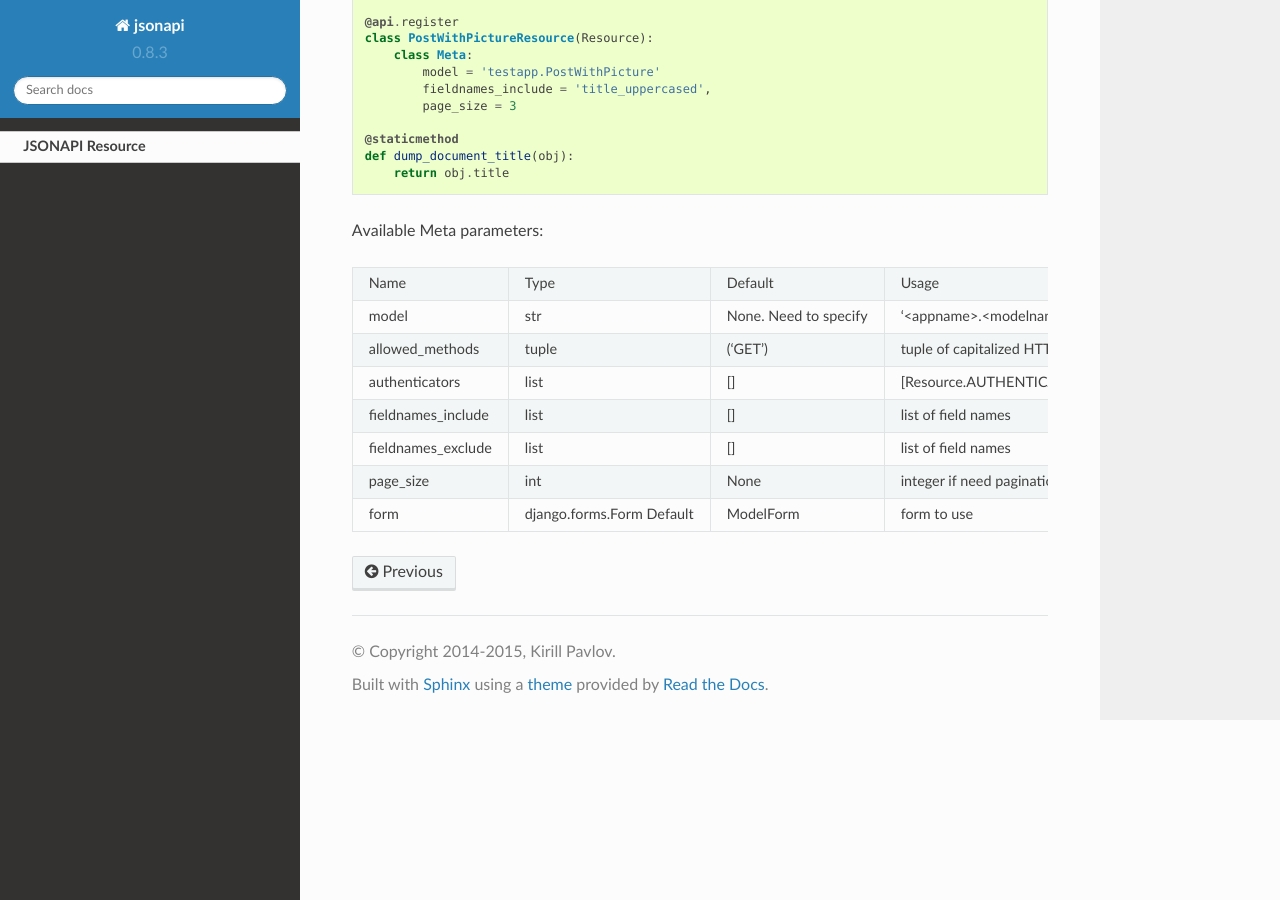
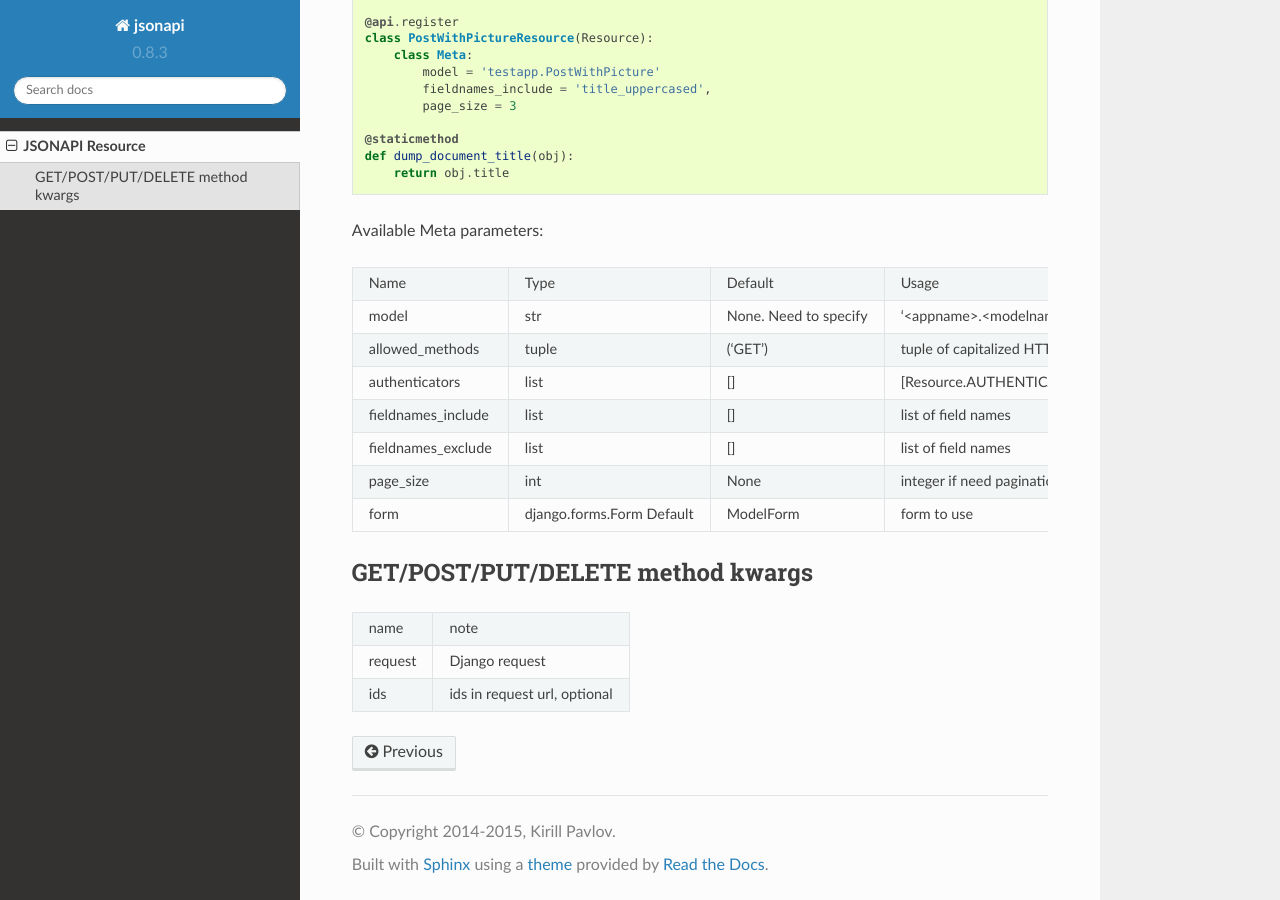
Before and after one commit to pavlov99/jsonapi, a Sphinx documentation site: the page built from docs/source/resource.rst, in a window 1280 px wide and 900 px high, scrolled down 584 px. Built offline with Sphinx 7.4.7 and the Read the Docs theme 2.0.0, drawn with Linux system fonts in a browser that asks for light colours.

Commit message:
add documentation to resource

```diff
--- a/docs/source/resource.rst
+++ b/docs/source/resource.rst
@@ -59,3 +59,14 @@ Available Meta parameters:
 +--------------------+---------------------------+-----------------------+-----------------------------------+
 | form               | django.forms.Form Default | ModelForm             | form to use                       |
 +--------------------+---------------------------+-----------------------+-----------------------------------+
+
+GET/POST/PUT/DELETE method kwargs
+---------------------------------
+
++---------+--------------------------------+
+| name    | note                           |
++---------+--------------------------------+
+| request | Django request                 |
++---------+--------------------------------+
+| ids     | ids in request url, optional   |
++---------+--------------------------------+
```
